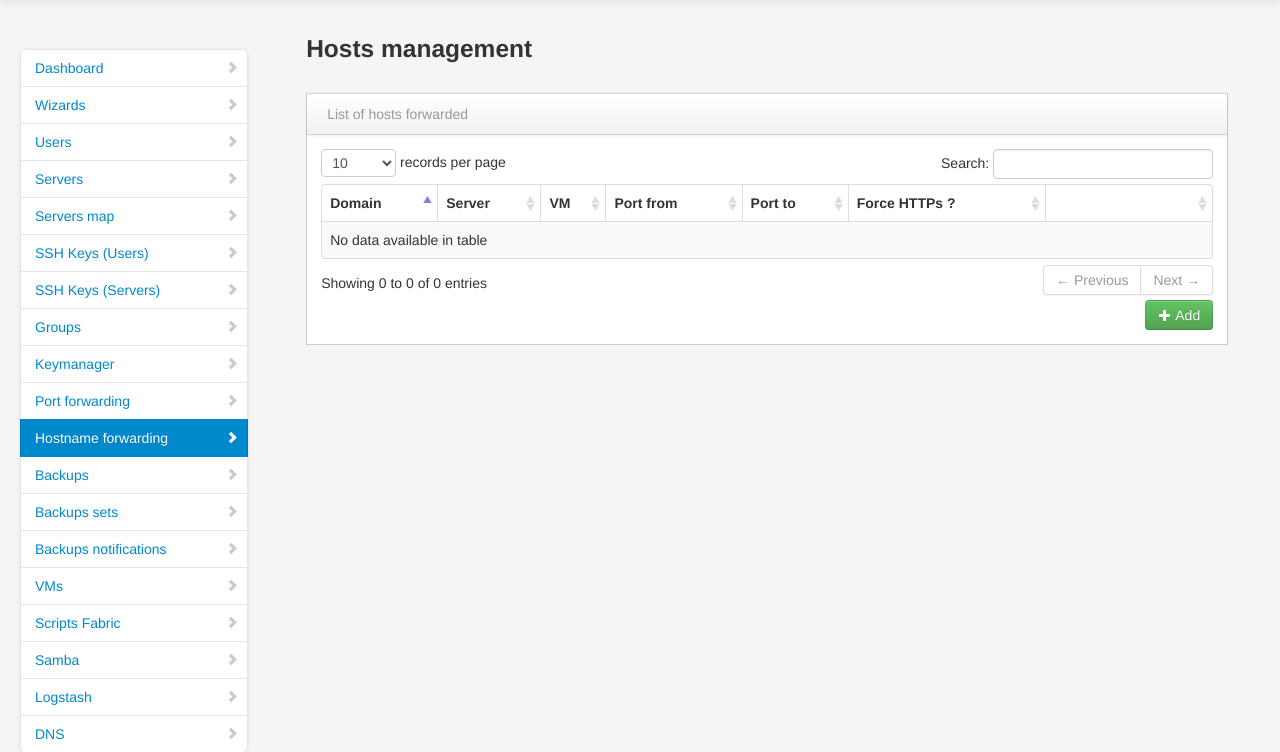
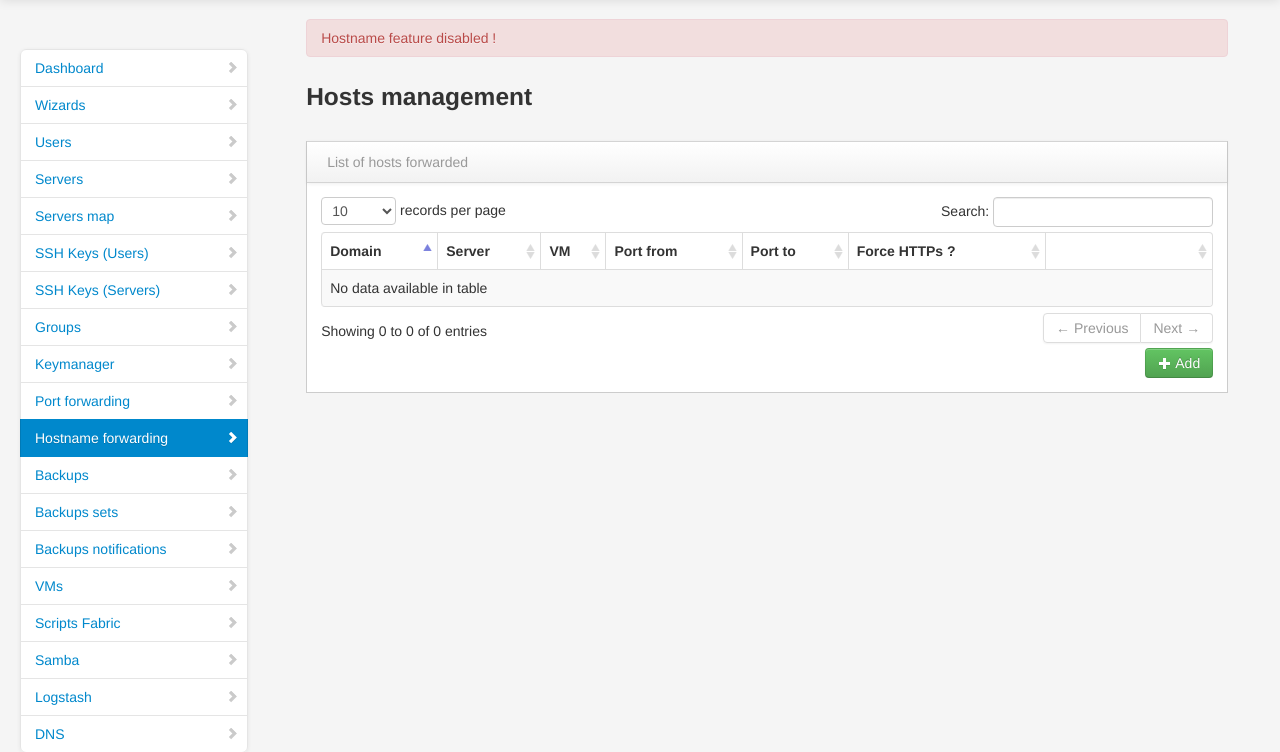
Before and after one commit to epfl-lts2/azimut-gestion, a Django app: page /hostnameforwarding/ in a window 1280 px wide. Shown: the part 41-793 px from the top of the page. Run offline with Django 3.2, Linux system fonts and the light colour scheme; the visitor is signed in with stand-in values (Sample User, id 1); data that the repository does not hold is empty; parts of the project's set-up code (start-up, migrations or seed data) failed here and were passed over; some libraries are stand-ins or nearby versions.

Commit message:
Disable hostname

```diff
--- a/hostnameforwarding/tasks.py
+++ b/hostnameforwarding/tasks.py
@@ -9,6 +9,8 @@ from django.conf import settings
 def update_hostnameforwarding():
     """Update all server with taskforwarding info"""
 
+    return
+
     for server in Server.objects.filter(is_vm=False).exclude(ngnix_server=None).exclude(ngnix_server__ssh_connection_string_from_gestion=None).exclude(ngnix_server__ssh_connection_string_from_gestion='').all():
 
         os.system('ssh ' + server.ngnix_server.ssh_connection_string_from_gestion + ' wget ' + settings.GESTION_URL + 'hostnameforwarding/get_conf/' + str(server.pk) + '/ngnix.conf -O /etc/nginx/sites-available/ngnix.conf')
--- a/hostnameforwarding/templates/hostnameforwarding/hosts/edit.html
+++ b/hostnameforwarding/templates/hostnameforwarding/hosts/edit.html
@@ -6,6 +6,8 @@
 {% block title %}Hostname forwarding{% endblock %}
 
 {% block content %}
+
+	<div class="alert alert-danger">{% trans "Hostname feature disabled !" %}</div>
 
 	<h3>{% trans "Hosts management" %}</h3>
 
--- a/hostnameforwarding/templates/hostnameforwarding/hosts/list.html
+++ b/hostnameforwarding/templates/hostnameforwarding/hosts/list.html
@@ -5,6 +5,8 @@
 {% block title %}Hostname forwarding{% endblock %}
 
 {% block content %}
+
+	<div class="alert alert-danger">{% trans "Hostname feature disabled !" %}</div>
 
 	<h3>{% trans "Hosts management" %}</h3>
 
--- a/hostnameforwarding/templates/hostnameforwarding/hosts/show.html
+++ b/hostnameforwarding/templates/hostnameforwarding/hosts/show.html
@@ -6,6 +6,8 @@
 {% block title %}Hostname forwarding{% endblock %}
 
 {% block content %}
+
+	<div class="alert alert-danger">{% trans "Hostname feature disabled !" %}</div>
 
 	<h3>{{object.domain}}:{{object.port_from}} --> {{object.server_to.internal_ip}}:{{object.port_to}}</h3>
 
```
